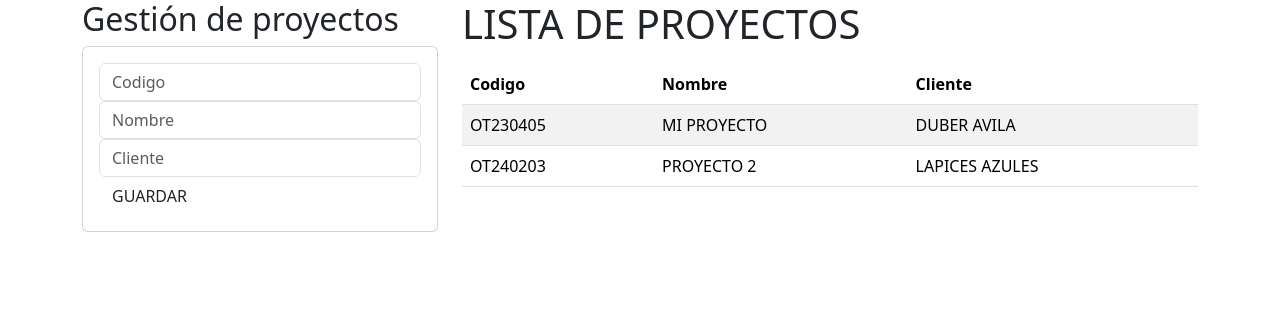
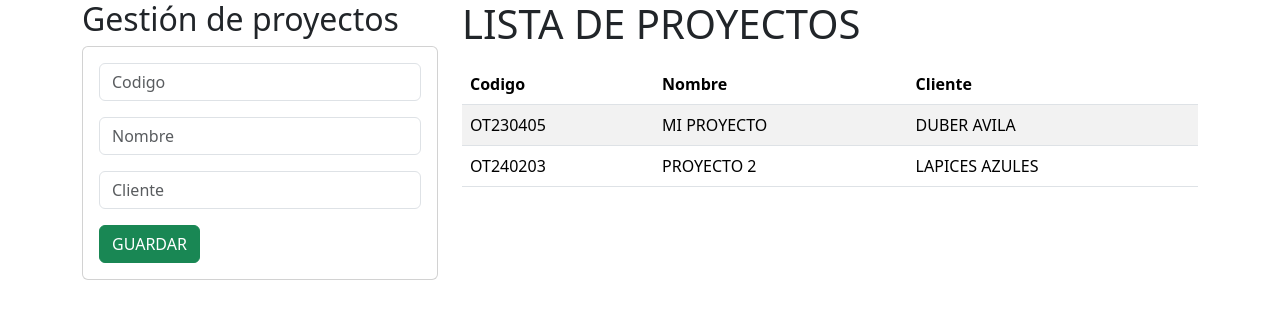
Before and after one commit to greendap/Dispensador, a Django app: page /prueba/ in a window 1280 px wide. Shown: the top 319 px of the page. Run offline with Django 5.2, Linux system fonts and the light colour scheme; data comes from the database, SQL or seed files in the repository.

Commit message:
07/03/2024-2

```diff
--- a/Cables/templates/Cables/base.html
+++ b/Cables/templates/Cables/base.html
@@ -5,7 +5,7 @@
   <meta name="viewport" content="width=device-width, initial-scale=1.0">
   <title>Inicio de Sesion</title>
   <link href="https://cdn.jsdelivr.net/npm/bootstrap@5.3.3/dist/css/bootstrap.min.css" rel="stylesheet" integrity="sha384-QWTKZyjpPEjISv5WaRU9OFeRpok6YctnYmDr5pNlyT2bRjXh0JMhjY6hW+ALEwIH" crossorigin="anonymous">
-  </head>
+
 
 </head>
 <body>
--- a/Cables/templates/Cables/prueba.html
+++ b/Cables/templates/Cables/prueba.html
@@ -7,17 +7,17 @@
       <div class="card">
         <div class="card-body">
           <form action="" method="POST">
-            <div class="form-group">
+            <div class="form-group mb-3">
               <input type="text" id="txtCodigo" name="txtCodigo" class="form-control" placeholder="Codigo" minlength="8" maxlength="8" required>
             </div>
-            <div class="form-group">
+            <div class="form-group mb-3">
               <input type="text" id="txtNombre" name="txtNombre" class="form-control" placeholder="Nombre" maxlength="50" required>
             </div>
-            <div class="form-group">
+            <div class="form-group mb-3" >
               <input type="text" id="txtCliente" name="txtCliente" class="form-control" placeholder="Cliente" maxlength="8" required>
             </div>
             <div class="form-group">
-              <button type="submit" class="btn btn-succes btn-block txt-white">GUARDAR</button>
+              <button type="submit" class="btn btn-success btn-block text-white">GUARDAR</button>
             </div>
           </form>
         </div>
```
